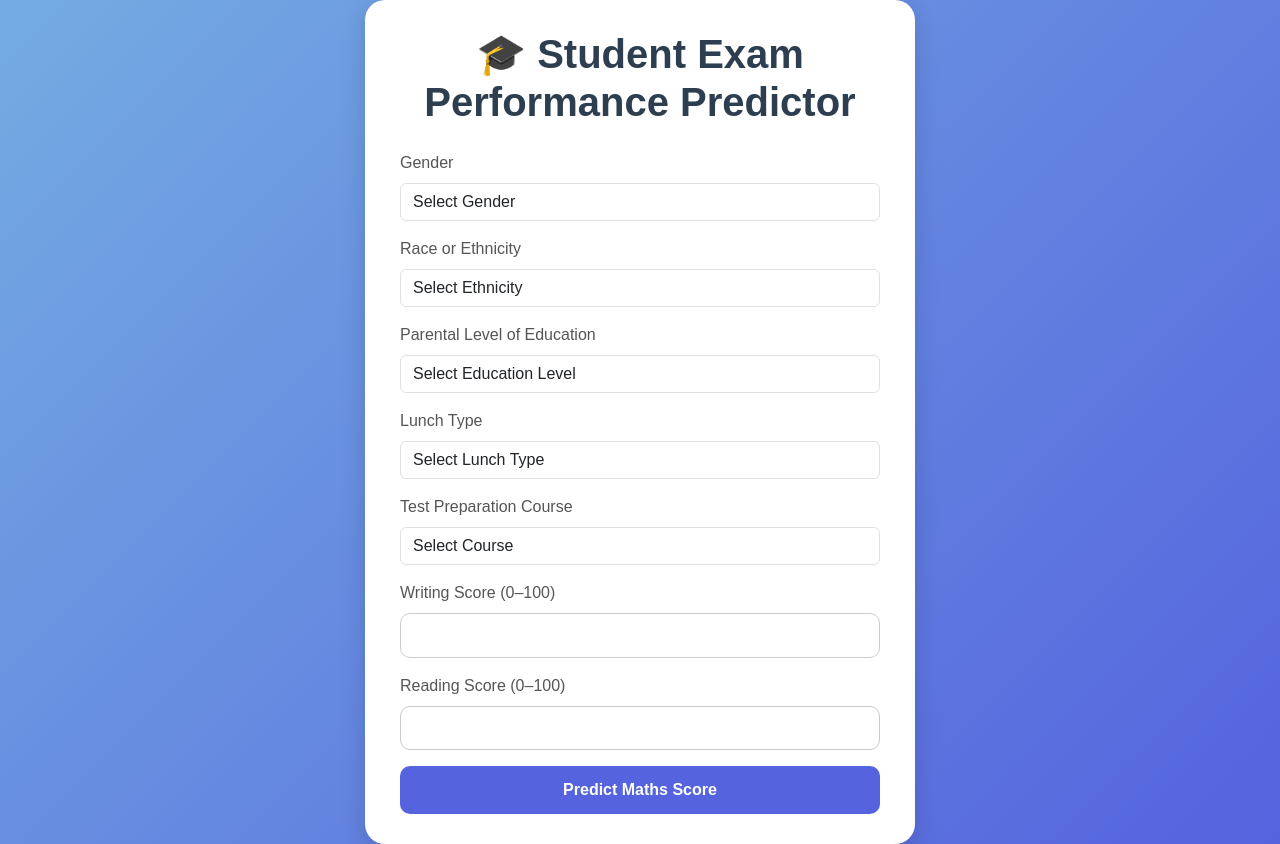
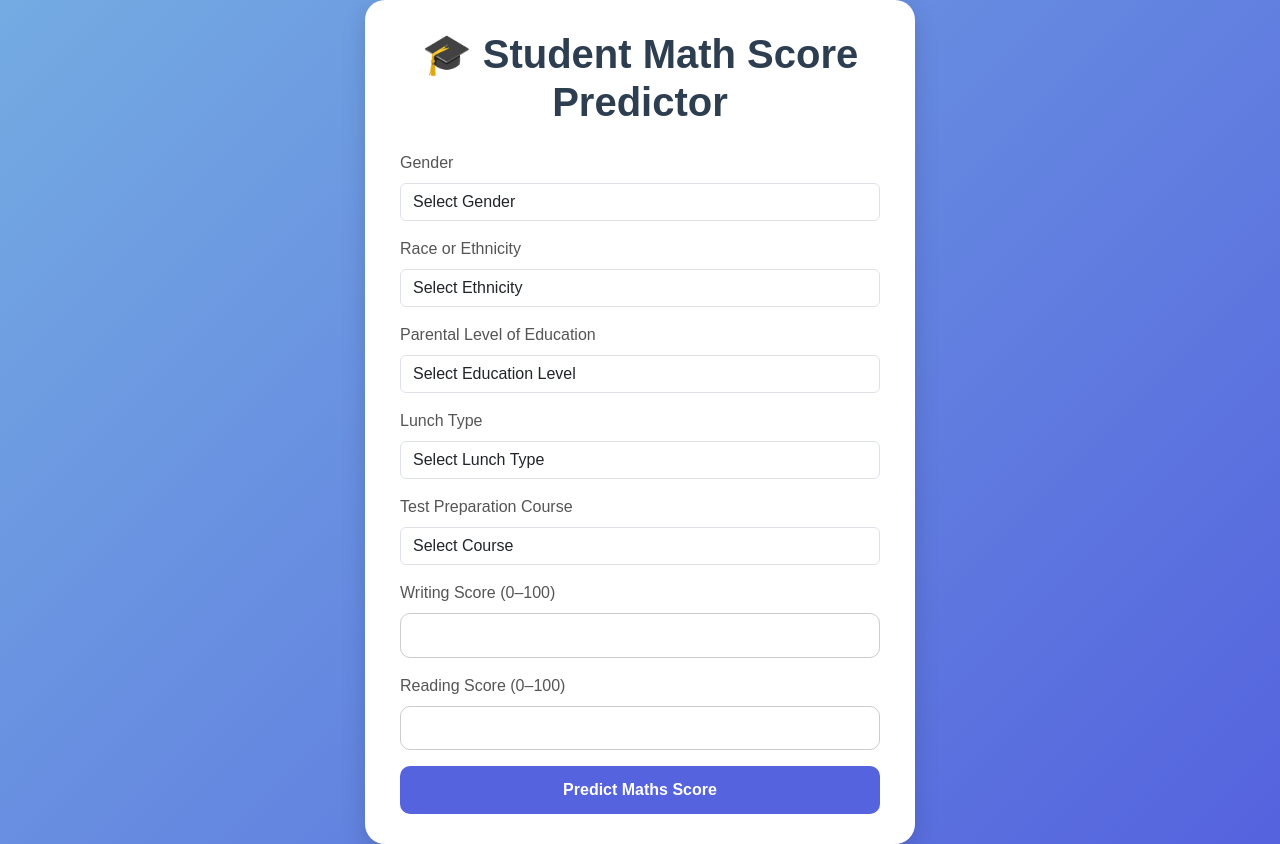
Before and after one commit to affan1311/Student-Performance-Project, a Flask app: page /predictdata in a window 1280 px wide. Run offline with Flask 3, Linux system fonts and the light colour scheme.

Commit message:
frontend change

```diff
--- a/templates/home.html
+++ b/templates/home.html
@@ -86,7 +86,7 @@
 
 <body>
   <div class="card">
-    <h1>🎓 Student Exam Performance Predictor</h1>
+    <h1>🎓 Student Math Score Predictor</h1>
 
     <form action="{{ url_for('predict_datapoint')}}" method="post">
 
--- a/templates/index.html
+++ b/templates/index.html
@@ -1 +1 @@
-<h1>Welcome to the Student Performance Prediction App</h1>
+<h1>Welcome to the Student Math Score Predictor App</h1>
```
